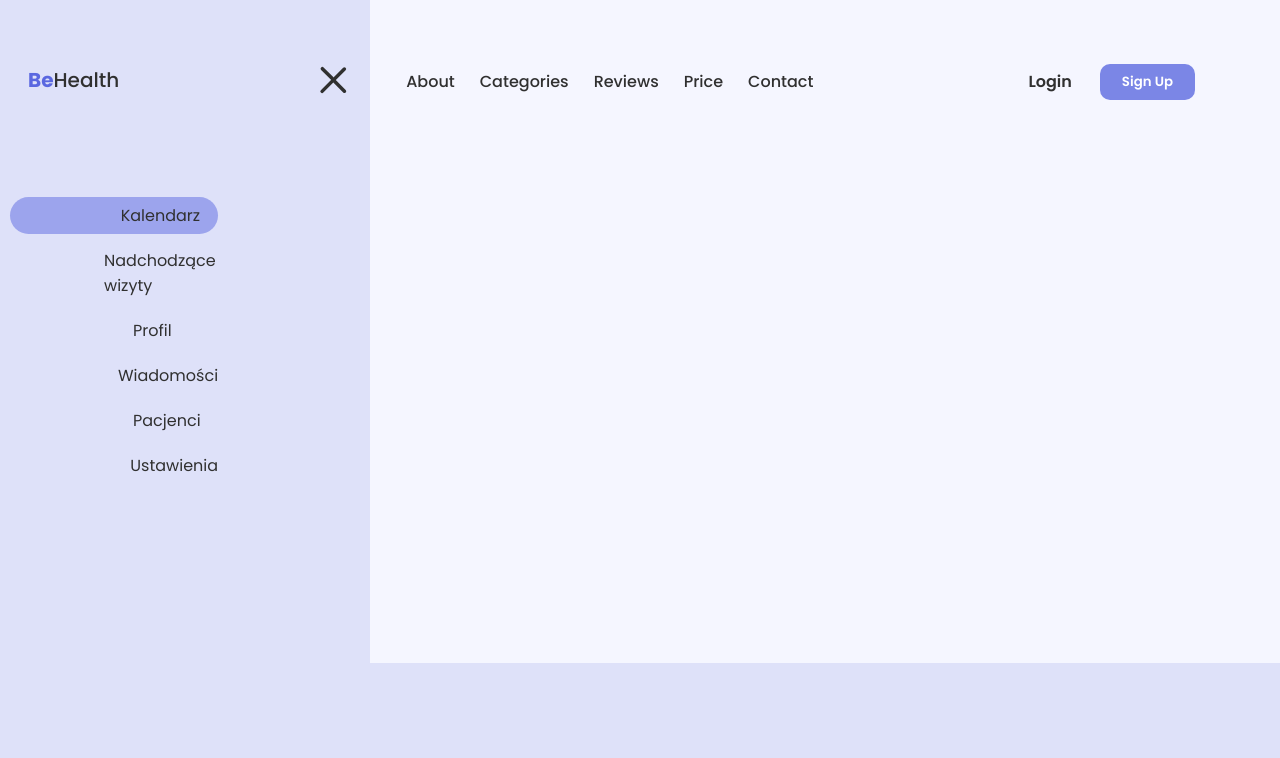
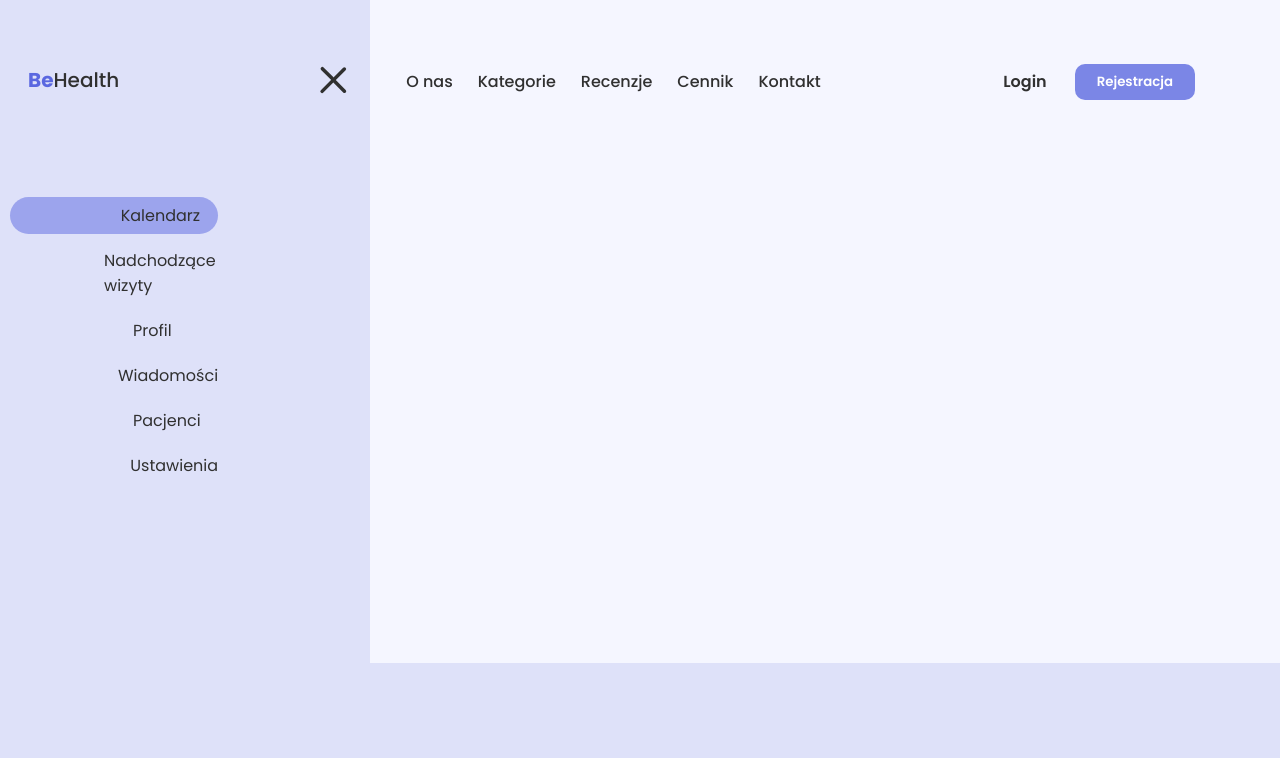
Before and after one commit to wilk98/BeHealth, a React (Vite) app in the folder BeHealth/Frontend/BeHealthFrontend/: page / in a window 1280 px wide. Shown: the top 758 px of the page. Built offline with nearby package versions, Linux system fonts and the light colour scheme; some icons are missing.

Commit message:
language changed

```diff
--- a/BeHealth/Frontend/BeHealthFrontend/src/components/layout/Navbar.tsx
+++ b/BeHealth/Frontend/BeHealthFrontend/src/components/layout/Navbar.tsx
@@ -1,52 +1,66 @@
-import { Logo } from "./Logo"
-import { PrimaryButton } from "../ui/PrimaryButton"
-import { RiMenu3Line, RiCloseLine } from "react-icons/ri"
-import './Navbar.css'
-import { useState } from "react"
+import { Logo } from "./Logo";
+import { PrimaryButton } from "../ui/PrimaryButton";
+import { RiMenu3Line, RiCloseLine } from "react-icons/ri";
+import "./Navbar.css";
+import { useState } from "react";
 
 const Menu = () => {
 	return (
 		<ul>
-      <li><a href="">About</a></li>
-      <li><a href="">Categories</a></li>
-      <li><a href="">Reviews</a></li>
-      <li><a href="">Price</a></li>
-      <li><a href="">Contact</a></li>
+			<li>
+				<a href="">O nas</a>
+			</li>
+			<li>
+				<a href="">Kategorie</a>
+			</li>
+			<li>
+				<a href="">Recenzje</a>
+			</li>
+			<li>
+				<a href="">Cennik</a>
+			</li>
+			<li>
+				<a href="">Kontakt</a>
+			</li>
 		</ul>
-  )
-}
-
+	);
+};
 
 export const Navbar = () => {
-  const [toggleMenu, setToggleMenu] = useState(false)
+	const [toggleMenu, setToggleMenu] = useState(false);
 
 	return (
 		<nav>
-      <a href=""><Logo fontSize={20} /></a>
+			<a href="">
+				<Logo fontSize={20} />
+			</a>
 			<div className="nav_container">
 				<Menu />
 				<div className="login-links">
 					<a href="">Login</a>
 					<PrimaryButton>
-            <a href="">Sign Up</a>
+						<a href="">Rejestracja</a>
 					</PrimaryButton>
 				</div>
 			</div>
 			<div className="navbar-menu ">
-        {toggleMenu ? <RiCloseLine size={36} onClick={() => setToggleMenu(false)} />
-          : <RiMenu3Line size={36} onClick={() => setToggleMenu(true)} />}
+				{toggleMenu ? (
+					<RiCloseLine size={36} onClick={() => setToggleMenu(false)} />
+				) : (
+					<RiMenu3Line size={36} onClick={() => setToggleMenu(true)} />
+				)}
 				{toggleMenu && (
 					<div className="navbar-menu_container drop-down">
 						<Menu />
 						<div className="login-links">
 							<a href="">Login</a>
 							<PrimaryButton>
-                <a href="">Sign Up</a>
+								<a href="">Rejestracja</a>
 							</PrimaryButton>
 						</div>
 					</div>
 				)}
 			</div>
 		</nav>
-  )
-}
+	);
+};
```
Lines whose indentation alone changed are shown as unchanged.
